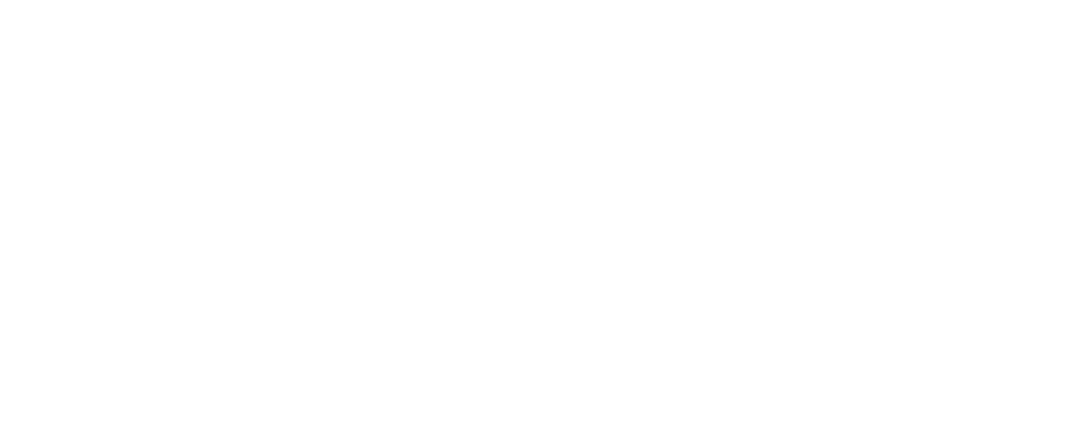
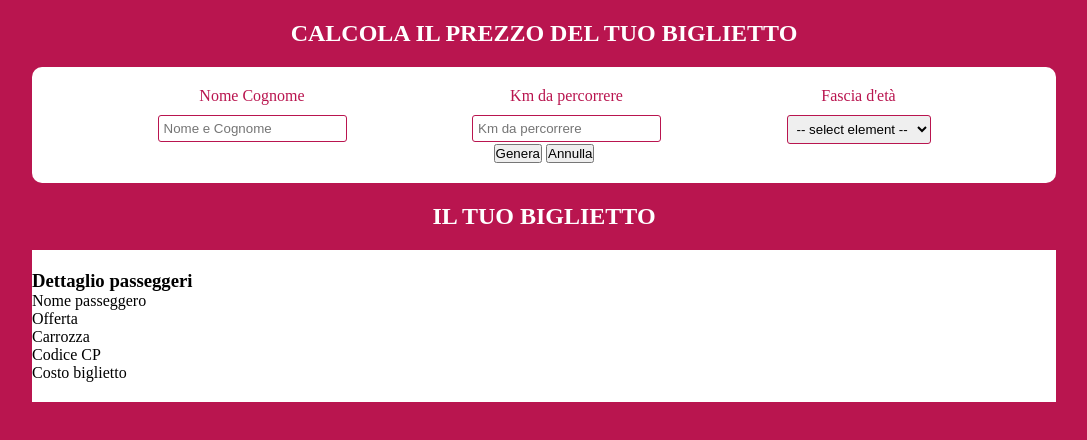
Before and after one commit to Verovannini/js-biglietto-treno-form, a plain HTML site: page index.html in a window 1280 px wide. Shown: the whole page, without its empty margins (96-1183 px from the left). Drawn offline with Linux system fonts and the light colour scheme.

Commit message:
start form

```diff
--- a/css/style.css
+++ b/css/style.css
@@ -0,0 +1,54 @@
+/* RESET */
+*{
+    margin: 0;
+    padding: 0;
+    box-sizing: border-box;
+}
+/* END RESET */
+
+/* COMMON */
+/* END COMMON */
+
+/* MAIN */
+body {
+    background-color: #b9154f;
+}
+
+h2{
+    color: #fff;
+    text-transform: uppercase;
+    text-align: center;
+    padding: 20px 0;
+}
+
+.ticket-form{
+    background-color: #fff;
+    width: 80%;
+    margin: auto;
+    padding: 20px 0;
+    border-radius: 10px;
+    text-align: center;
+}
+.ticket-generator-form{
+    display: flex;
+    justify-content: space-evenly;
+}
+
+.ticket-form label{
+    color: #b9154f;
+}
+.ticket-form select,
+.ticket-form input{
+    margin-top: 10px;
+    padding: 5px;
+    border: 1px solid #b9154f;
+    border-radius: 3px;
+}
+
+.ticket-details{
+    background-color: #fff;
+    width: 80%;
+    margin: auto;
+    padding: 20px 0;
+}
+/* END MAIN */
--- a/index.html
+++ b/index.html
@@ -9,8 +9,73 @@
     <link rel="stylesheet" href="css/style.css">
 </head>
 <body>
+    <!-- START MAIN -->
+    <main>
+        <!-- Start Ticket Generator -->
+        <div class="ticket-generator">
+            <h2>Calcola il prezzo del tuo biglietto</h2>
+
+            <!-- Start Ticket Form -->
+            <div class="ticket-form">
+                <!-- Start Ticket Generator Form -->
+                <div class="ticket-generator-form">
+                    <!-- Start Input -->
+                    <div>
+                        <label for="ticket-generator-name">Nome Cognome</label> <br>
+                        <input id="ticket-generator-name" type="text" placeholder="Nome e Cognome">
+                    </div>
+                    <!-- End Input -->
+
+                    <!-- Start Input -->
+                    <div>
+                        <label for="ticket-generator-km">Km da percorrere</label> <br>
+                        <input id="ticket-generator-km" type="number" placeholder="Km da percorrere">
+                    </div>
+                    <!-- End Input -->
+
+                    <!-- Start Input -->
+                    <div>
+                        <label for="ticket-generator-age">Fascia d'età</label> <br>
+                        <select id="ticket-generator-age">
+                            <option hidden value="">-- select element --</option>
+                            <option value="maggiorenne">Maggiorenne</option>
+                            <option value="minorenne">Minorenne</option>
+                            <option value="over">Over 65</option>
+                        </select>
+                    </div>
+                    <!-- End Input -->
+                </div>
+                <!-- End Ticket Generator Form -->
+
+                <!-- Start Buttons -->
+                <button>Genera</button>
+                <button>Annulla</button>
+                <!-- End Buttons -->
+
+            </div>
+            <!-- End Ticket Form -->
+        </div>
+        <!-- End Ticket Generator -->
+
+        <div class="my-ticket">
+            <h2>Il tuo biglietto</h2>
+
+            <!-- Start Passenger Details -->
+            <div class="ticket-details">
+                <h3>Dettaglio passeggeri</h3>
+                <div>Nome passeggero</div>
+                <div>Offerta</div>
+                <div>Carrozza</div>
+                <div>Codice CP</div>
+                <div>Costo biglietto</div>
+            </div>
+            <!-- End Passenger Details -->
+
+        </div>
+    </main>
+    <!-- END MAIN -->
 
 
-    <script type="text/javascript" src="js/script.js"></script>
+    <script src="js/script.js"></script>
 </body>
 </html>
```
Also changed, not shown: js/script.js (+8 -0 lines).
